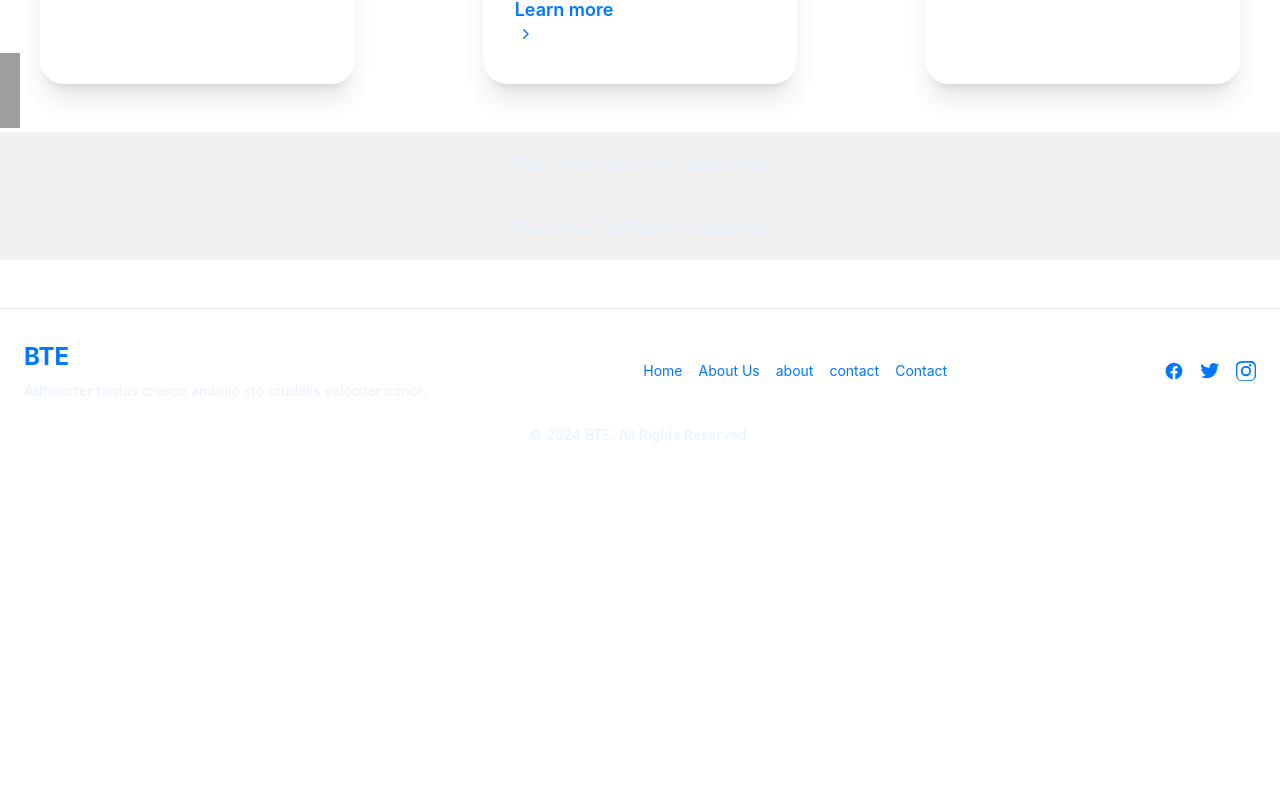
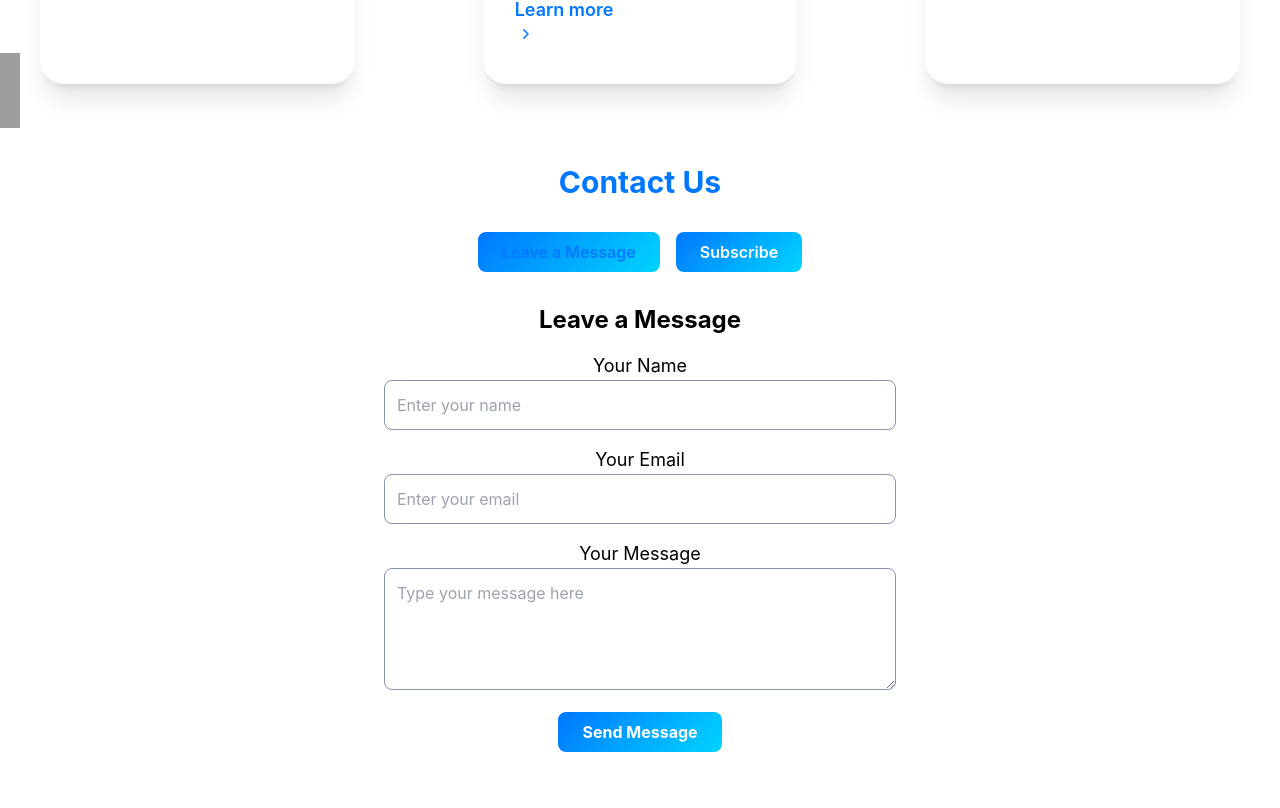
Before and after one commit to btetotheworld/bte-website, a Next.js app: page / in a window 1280 px wide. Shown: the part 1672-2480 px from the top of the page. Before the commit the page ends 2149 px from the top, so only its background shows below. Built offline with nearby package versions, Linux system fonts and the light colour scheme; grey boxes are pictures that could not be loaded.

Commit message:
fix contact

```diff
--- a/app/page.tsx
+++ b/app/page.tsx
@@ -5,7 +5,7 @@ import HeroSection from "@/components/HeroSection";
 import MainSection from "@/components/MainSection";
 import AboutUs from "@/components/AboutUs";
 import ContactUs from "@/components/ContactUs";
-import TellAFriend from "@/components/TellAFriend";
+//import TellAFriend from "@/components/TellAFriend";
 
 const Page: React.FC = () => {
   return (
@@ -26,10 +26,10 @@ const Page: React.FC = () => {
         {" "}
         <ContactUs />
       </section>
-      <section id="refer">
+      {/* <section id="refer">
         {" "}
         <TellAFriend />
-      </section>
+      </section> */}
     </div>
   );
 };
--- a/components/ContactUs.tsx
+++ b/components/ContactUs.tsx
@@ -1,11 +1,144 @@
-import React from 'react';
+"use client";
+import React, { useState } from "react";
+import { motion } from "framer-motion";
 
-const ContactUs: React.FC = () => {
+export default function Contact() {
+  const [activeTab, setActiveTab] = useState<"leaveMessage" | "subscribe">(
+    "leaveMessage"
+  );
+
   return (
-    <section style={{ backgroundColor: '#f0f0f0', padding: '20px', textAlign: 'center' }}>
-      This is the ContactUs Component
+    <section className="py-8 text-black" id="contact">
+      <div className="max-w-7xl mx-auto px-6">
+        <h2 className="text-3xl font-bold text-center mb-8 text-color-primary">
+          Contact Us
+        </h2>
+
+        {/* Tab Navigation */}
+        <div className="flex justify-center space-x-4 mb-8">
+          <button
+            onClick={() => setActiveTab("leaveMessage")}
+            className={`px-6 py-2 font-semibold ${
+              activeTab === "leaveMessage" ? "text-color-primary" : "text-white"
+            }`}
+          >
+            Leave a Message
+          </button>
+          <button
+            onClick={() => setActiveTab("subscribe")}
+            className={`px-6 py-2 font-semibold ${
+              activeTab === "subscribe" ? "text-color-primary" : "text-white"
+            }`}
+          >
+            Subscribe
+          </button>
+        </div>
+
+        {/* Tab Content */}
+        <div className="text-center">
+          {activeTab === "leaveMessage" && (
+            <motion.div
+              key="leaveMessage"
+              initial={{ opacity: 0, y: 20 }}
+              animate={{ opacity: 1, y: 0 }}
+              exit={{ opacity: 0, y: 20 }}
+              transition={{ duration: 0.5 }}
+            >
+              <h3 className="text-2xl font-bold mb-4">Leave a Message</h3>
+              <form className="max-w-lg mx-auto space-y-4">
+                <div>
+                  <label htmlFor="name" className="block text-lg">
+                    Your Name
+                  </label>
+                  <input
+                    type="text"
+                    id="name"
+                    name="name"
+                    className="w-full p-3 border text-black"
+                    placeholder="Enter your name"
+                    required
+                  />
+                </div>
+
+                <div>
+                  <label htmlFor="email" className="block text-lg">
+                    Your Email
+                  </label>
+                  <input
+                    type="email"
+                    id="email"
+                    name="email"
+                    className="w-full p-3 border rounded-lg  text-black"
+                    placeholder="Enter your email"
+                    required
+                  />
+                </div>
+
+                <div>
+                  <label htmlFor="message" className="block text-lg">
+                    Your Message
+                  </label>
+                  <textarea
+                    id="message"
+                    name="message"
+                    className="w-full p-3 border rounded-lg text-black"
+                    placeholder="Type your message here"
+                    rows={4}
+                    required
+                  ></textarea>
+                </div>
+
+                <button
+                  type="submit"
+                  className="mt-4 bg-color-primary text-white py-2 px-6 rounded-lg"
+                >
+                  Send Message
+                </button>
+              </form>
+            </motion.div>
+          )}
+
+          {activeTab === "subscribe" && (
+            <motion.div
+              key="subscribe"
+              initial={{ opacity: 0, y: 20 }}
+              animate={{ opacity: 1, y: 0 }}
+              exit={{ opacity: 0, y: 20 }}
+              transition={{ duration: 0.5 }}
+            >
+              <h3 className="text-2xl font-bold mb-4">
+                Subscribe to Our Updates
+              </h3>
+              <p className="mb-8">
+                Lorem ipsium doloremque penatibus et magnis dis parturient
+                montes
+              </p>
+              <form className="max-w-lg mx-auto space-y-4">
+                <div>
+                  <label htmlFor="subscribeEmail" className="block text-lg">
+                    Your Email
+                  </label>
+                  <input
+                    type="email"
+                    id="subscribeEmail"
+                    name="subscribeEmail"
+                    className="w-full p-3 border  rounded-lg text-black"
+                    placeholder="Enter your email"
+                    required
+                  />
+                </div>
+
+                <button
+                  type="submit"
+                  className="mt-4 bg-blue text-white py-2 px-6 rounded-lg"
+                >
+                  Subscribe
+                </button>
+              </form>
+            </motion.div>
+          )}
+        </div>
+      </div>
     </section>
   );
-};
-
-export default ContactUs;
+}
--- a/components/Header.tsx
+++ b/components/Header.tsx
@@ -82,7 +82,7 @@ export default function Header() {
         {/* Action Button */}
         <div className="hidden md:block">
           <Link
-            href="#visit"
+            href="#contact"
             className="bg-color-primary text-white py-2 px-4 rounded-lg hover:bg-opacity-90 transition-all"
             onClick={handleLinkClick}
           >
@@ -109,7 +109,7 @@ export default function Header() {
           {["home", "main", "about", "contact", "refer"].map((section) => (
             <Link
               key={section}
-              href={`#${section}`}
+              href={`/#${section}`}
               className={`block text-center hover:text-color-primary ${
                 activeSection === section ? "text-color-primary" : ""
               }`}
--- a/package.json
+++ b/package.json
@@ -15,6 +15,7 @@
     "@heroicons/react": "^2.1.5",
     "@mui/material": "^6.1.7",
     "faker-js": "^1.0.0",
+    "framer-motion": "^11.13.1",
     "next": "15.0.3",
     "react": "^18.2.0",
     "react-dom": "^18.2.0"
```
Also changed, not shown: 1 other file (tests, documents, lock files or other folders).
